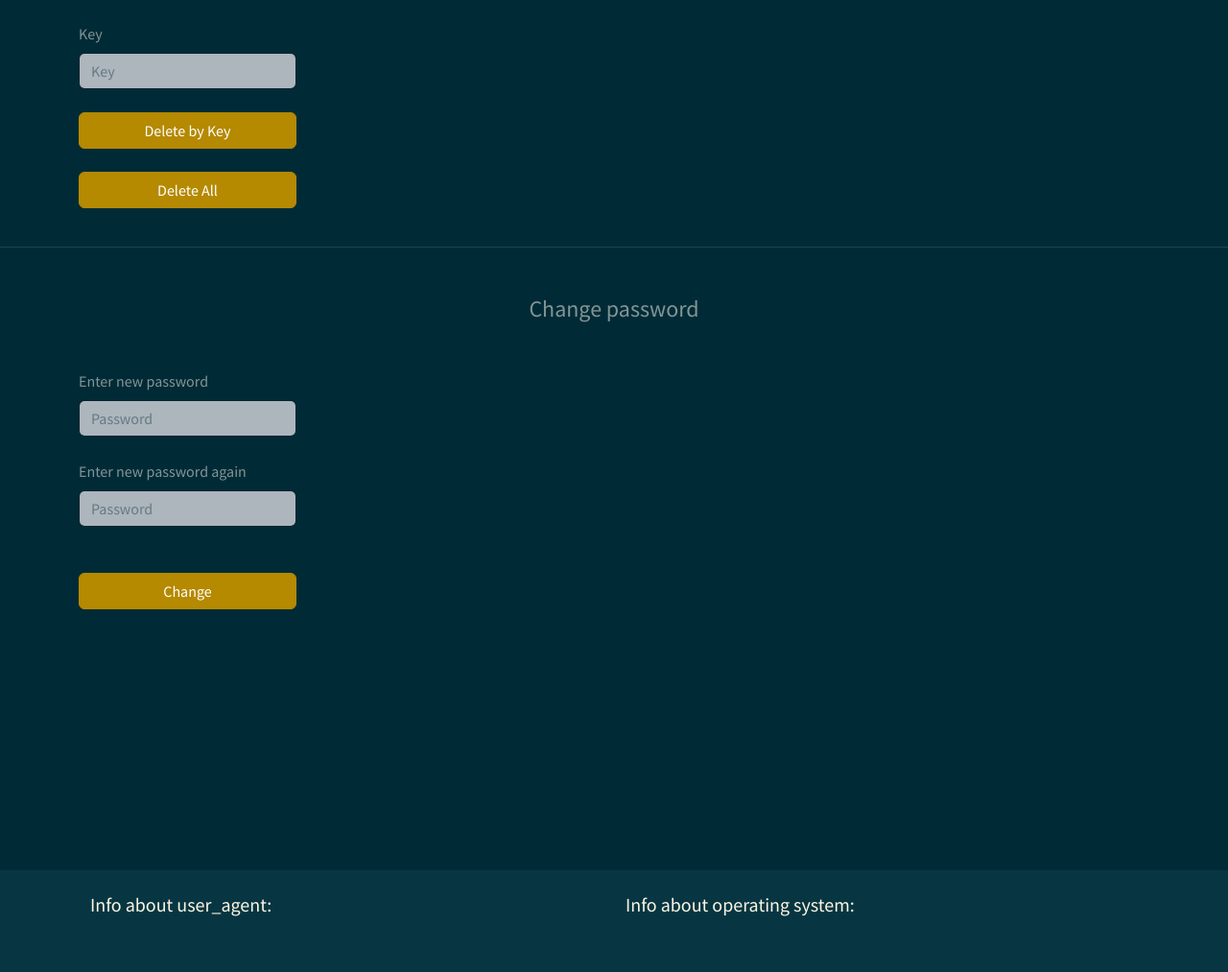
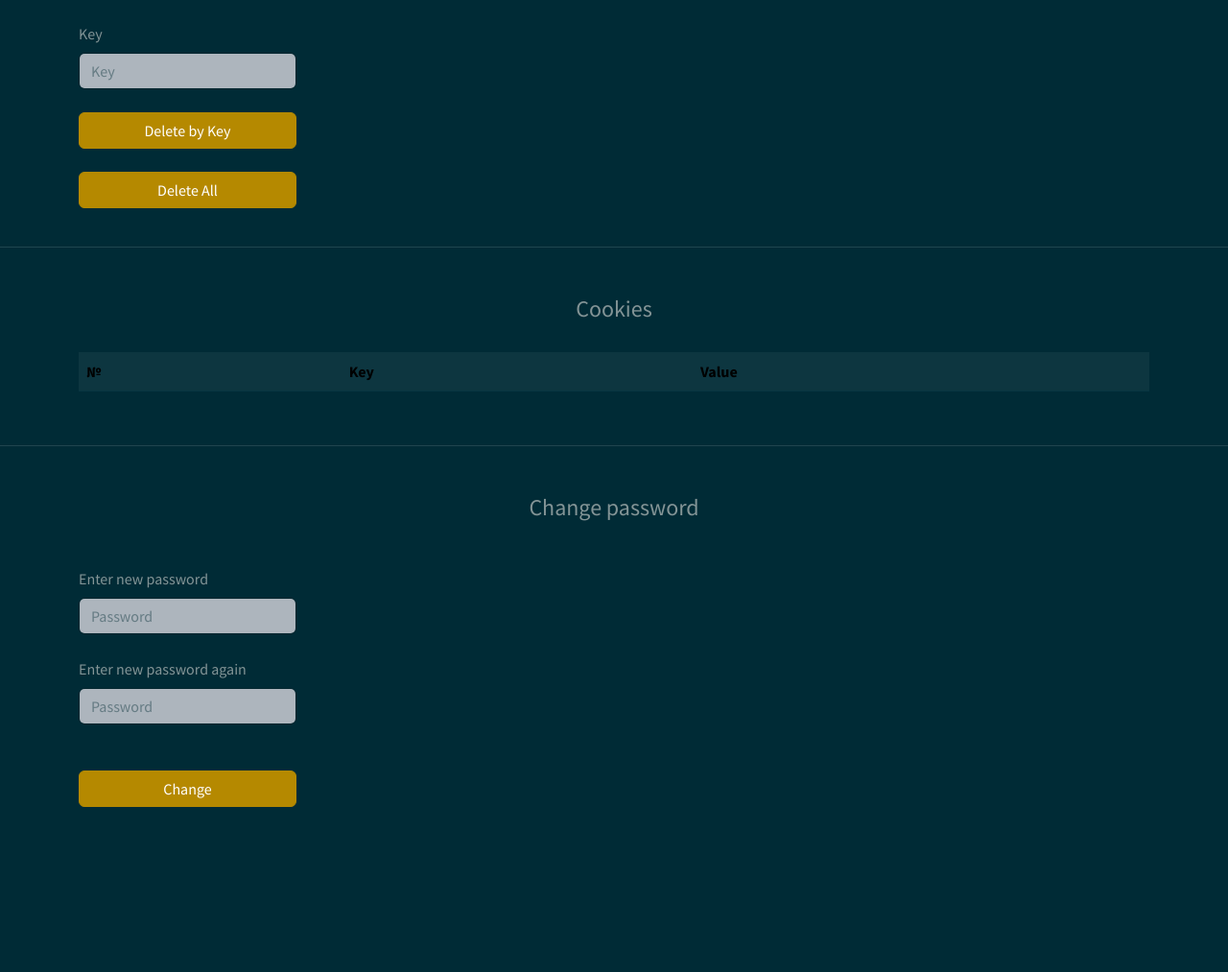
Before and after one commit to RomanVintoniak/PythonWeb, a Flask app: page /info in a window 1280 px wide. Shown: the part 990-2003 px from the top of the page at 96% size. Run offline with Flask 3, Linux system fonts and the light colour scheme; the visitor is signed in with stand-in values (Sample User, id 1); lists and menus that the app fills with data are empty; some libraries are stand-ins or nearby versions.

Commit message:
Lab4 Task2.5 Output Cookies as a table

```diff
--- a/lab3/vintoniak_project/app/templates/info.html
+++ b/lab3/vintoniak_project/app/templates/info.html
@@ -68,6 +68,30 @@
     </div>
     <br><hr>
 
+    <!-- Cookies table -->
+    <div class="container mt-50">
+        <h4 class="text-center">Cookies</h4>
+        <table class="table table-hover mt-30">
+            <thead>
+              <tr>
+                <th scope="col">№</th>
+                <th scope="col">Key</th>
+                <th scope="col">Value</th>
+              </tr>
+            </thead>
+            <tbody>
+                {% for key, value in cookies.items() %}
+                    <tr class="table-dark">
+                        <th scope="row">{{ loop.index }}</th>
+                        <td>{{ key }}</td>
+                        <td>{{ value }}</td>
+                    </tr>
+                {% endfor %}
+            </tbody>
+          </table>
+    </div>
+    <br><hr>
+
     <!-- Change password -->
     <div class="container mt-50">
         <h4 class="text-center">Change password</h4>
--- a/lab3/vintoniak_project/app/views.py
+++ b/lab3/vintoniak_project/app/views.py
@@ -90,7 +90,10 @@ def info():
 
     if session["username"]:
         username = session.get("username")
-        return render_template("info.html", username=username)
+
+        cookies = request.cookies
+
+        return render_template("info.html", username=username, cookies=cookies)
 
     return redirect(url_for('login'))
 
```
Also changed, not shown: 1 other file.
